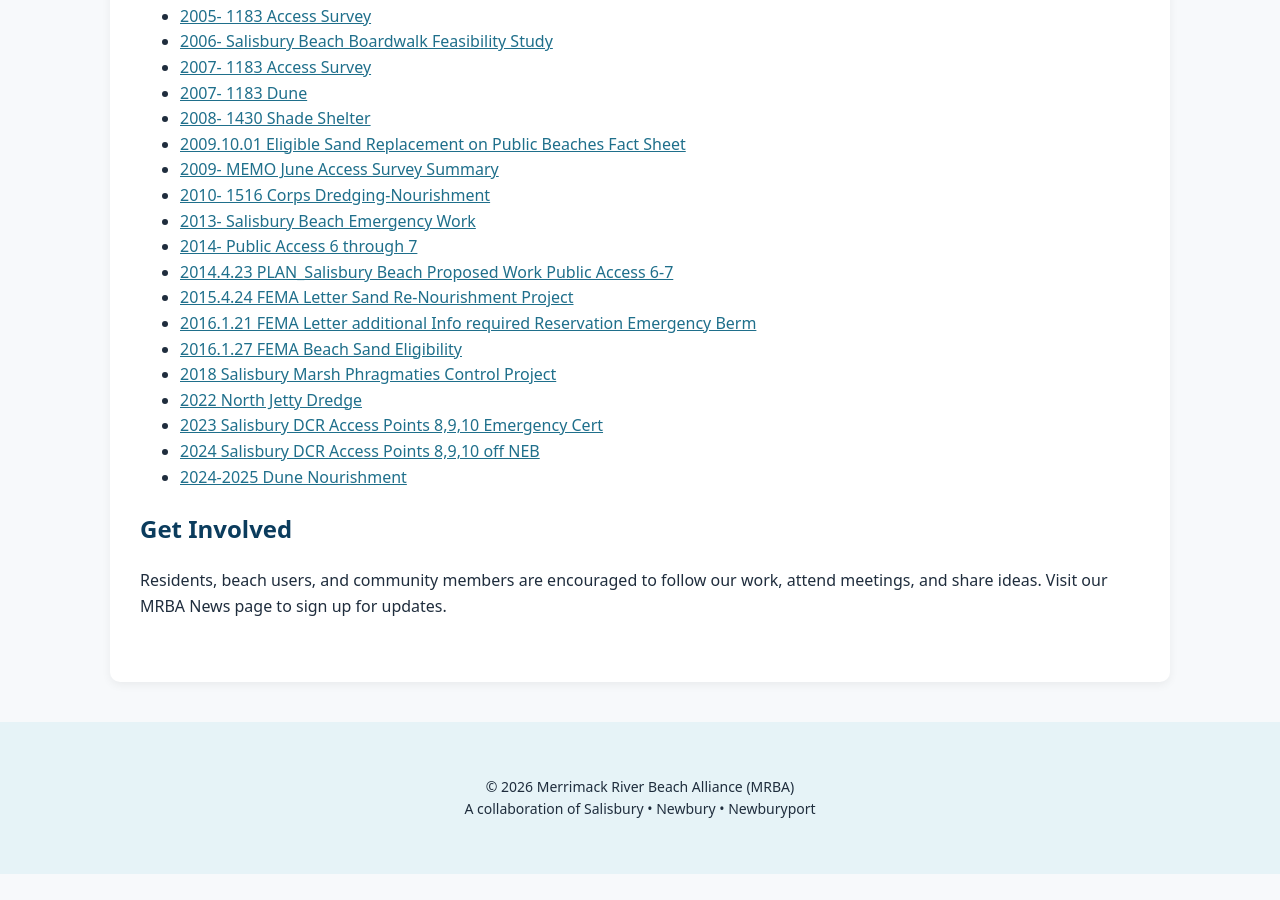
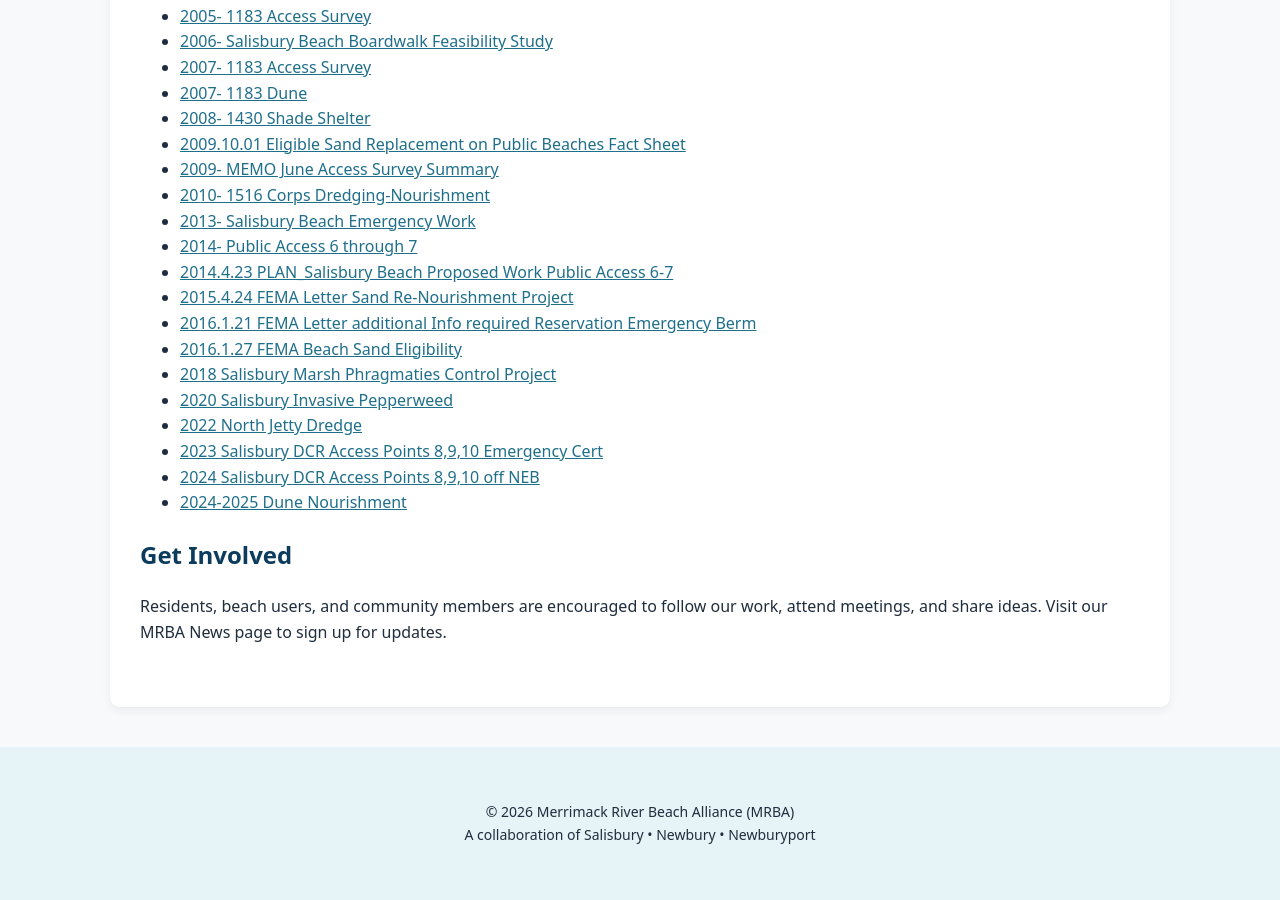
Before and after one commit to MAMRBAGOV/mamrba.gov, a Jekyll site: the page built from index.md, in a window 1280 px wide and 900 px high, scrolled down 2125 px. Built offline with Jekyll 4.4.1, drawn with Linux system fonts in a browser that asks for light colours; before the commit the page ends 2999 px from its top, so only the background shows below that.

Commit message:
Update index.md

```diff
--- a/index.md
+++ b/index.md
@@ -110,6 +110,7 @@ title: Page Title
 - [2016.1.21 FEMA Letter additional Info required Reservation Emergency Berm](/assets/docs/2016.1.21 FEMA Letter additional Info required Reservation Emergency Berm.pdf)
 - [2016.1.27 FEMA Beach Sand Eligibility](/assets/docs/2016.1.27 FEMA Beach Sand Eligibility.pdf)
 - [2018 Salisbury Marsh Phragmaties Control Project](/assets/docs/DOA Phrag Contol 2018.pdf)
+- [2020 Salisbury Invasive Pepperweed](assets/docs/RDA USF&W Pepperweed 2020.pdf)
 - [2022 North Jetty Dredge](/assets/docs/NOI+Attachments Submittal.pdf)
 - [2023 Salisbury DCR Access Points 8,9,10 Emergency Cert](/assets/docs/2023 Salisbury DCR Access Points 8,9,10 Emergency Cert.pdf)
 - [2024 Salisbury DCR Access Points 8,9,10 off NEB](/assets/docs/2024 Salisbury DCR Access Points 8,9,10 off NEB.pdf)
```
